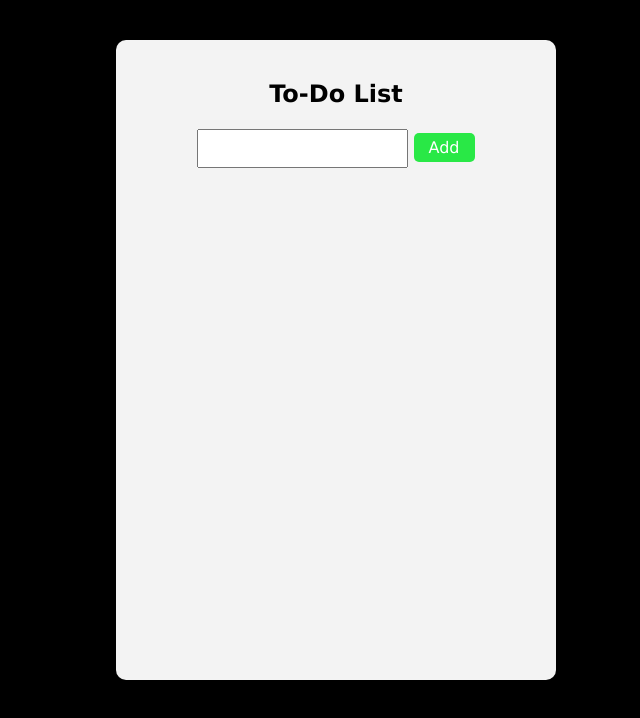
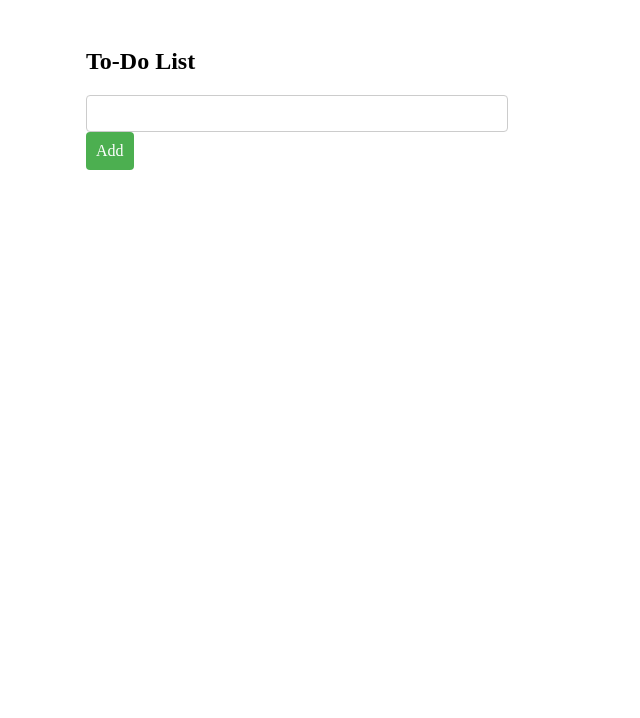
Before and after one commit to JeffClark1717/to-do-list-app, a plain HTML site: page index.html in a window 1280 px wide. Shown: the whole page, without its empty margins (304-944 px from the left). Drawn offline with nearby package versions, Linux system fonts and the light colour scheme.

Commit message:
entering error fixed

```diff
--- a/index.html
+++ b/index.html
@@ -12,7 +12,7 @@
 		<form name="toDoList">
 			<input type="text" name="ListItem" id="input"/>
 		</form>
-		<div onclick="newItem()" id="button">Add</div>
+		<div id="button">Add</div>
 		<br/>
 		<ol id="list"></ol>
   </div>
@@ -25,5 +25,5 @@
   integrity="sha256-T0Vest3yCU7pafRw9r+settMBX6JkKN06dqBnpQ8d30="
   crossorigin="anonymous"></script>
   <script src="script.js"></script>
-  </body>
+</body>
 </html>
--- a/script.js
+++ b/script.js
@@ -27,7 +27,10 @@ function newItem() {
 }
 
 $(document).ready(function() {
-  $('#button').on('click', newItem);
+  $('#button').on('click', function() {
+    newItem();
+  });
+
   $('#input').on('keypress', function(event) {
     if (event.which === 13) {
       event.preventDefault();
--- a/style.css
+++ b/style.css
@@ -1,57 +1,44 @@
-*{
-    text-align: center;
+.container {
+    max-width: 500px;
+    margin: 0 auto;
+    padding: 20px;
   }
 
-body {
-font-family: Verdana, Geneva, Tahoma, sans-serif;
-background: #000000;
+  input[type="text"] {
+    width: 80%;
+    padding: 10px;
+    border: 1px solid #ccc;
+    border-radius: 4px;
   }
 
-.container{
-padding: 20px;
-width: 400px;
-height: 600px;
-margin: 0 auto;
-margin-top: 40px;
-background: rgb(243, 243, 243);
-border-radius: 10px;}
-
-form {
+  #button {
     display: inline-block;
+    padding: 10px;
+    background-color: #4CAF50;
+    color: #fff;
+    border: none;
+    border-radius: 4px;
+    cursor: pointer;
   }
 
-input{
-padding: 10px 20px 10px 10px;
+  #list {
+    margin-top: 20px;
+    padding-left: 0;
+    list-style: none;
   }
 
-#button{
-display: inline-block;
-background-color:#29e846;
-color:#ffffff;
-border-radius: 5px;
-margin-top:5px;
-padding: 5px 15px;
+  li {
+    padding: 10px;
+    margin-bottom: 10px;
+    background-color: #f2f2f2;
+    border-radius: 4px;
   }
 
-#button:hover{
-cursor: pointer;
-opacity: .7;}
-
-li:hover{
-  cursor: grab;
+  .strike {
+    text-decoration: line-through;
+    color: #ccc;
   }
 
   .delete {
     display: none;
   }
-
-li > crossOutButton {
-    color: red;
-    float: right;
-	font-weight: 800;
-    border-color: #000;
-}
-
-ol li {
-    padding: 5px
-}
```
Lines whose indentation alone changed are shown as unchanged.
